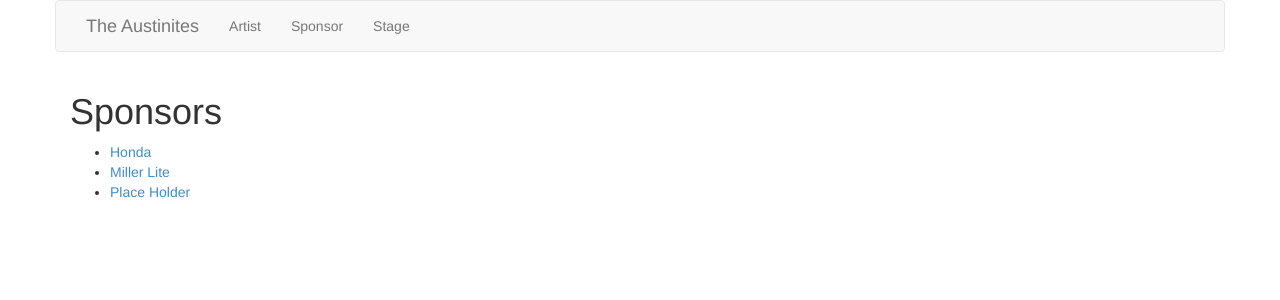
After one commit to sandan/cs373-idb, a Django app: template templates/sponsors.html in a window 1280 px wide. The commit adds this page. Shown: the top 300 px of the page. Run offline with Django 3.2, Linux system fonts and the light colour scheme; the template is opened without the code that fills it, so the values that code supplies are empty; some libraries are stand-ins or nearby versions.

Commit message:
added 2 sponsors and modified view and urls to be more generic

```diff
--- a/templates/base.html
+++ b/templates/base.html
@@ -29,14 +29,15 @@
     				<span class="icon-bar"></span>
     				<span class="icon-bar"></span>
     			</button>
-    			<a class="navbar-brand" href="#">The Austinites</a>
+    			<a class="navbar-brand" href="/cs373/">The Austinites</a>
     		</div>
 
     		<!-- Collect the nav links, forms, and other content for toggling -->
     		<div class="collapse navbar-collapse" id="bs-example-navbar-collapse-1">
     			<ul class="nav navbar-nav">
-    				<li><a href="#">Link</a></li>
-    				<li><a href="#">Link</a></li>
+    				<li><a href="#">Artist</a></li>
+    				<li><a href="/cs373/sponsors/">Sponsor</a></li>
+    				<li><a href="#">Stage</a></li>
     			</ul>
     		</div><!-- /.navbar-collapse -->
     	</div><!-- /.container-fluid -->
--- /dev/null
+++ b/templates/sponsors.html
@@ -0,0 +1,15 @@
+{% extends "base.html" %}
+
+{% block title %}Honda{% endblock %}
+
+{% block content %}
+<div class='container'>
+    <h1>Sponsors</h1>
+    <ul>
+        <li><a href='/cs373/honda/'>Honda</a></li>
+        <li><a href='/cs373/miller-lite'>Miller Lite</a></li>
+        <li><a href='#'>Place Holder</a></li>
+    </ul>
+</div>
+
+{% endblock %}
--- a/urls.py
+++ b/urls.py
@@ -1,7 +1,8 @@
 from django.conf.urls import patterns, url
 
-from cs373 import views
+from . import views
 
 urlpatterns = patterns('',
-    url(r'^$', views.index, name='index')
+    url(r'^$', views.index, name='index'),
+    url(r'([-a-zA-Z]+)/', views.loadhtml),
 )
```
Also changed, not shown: templates/honda.html (added, +13 -0 lines), templates/miller-lite.html (added, +13 -0 lines), views.py (+21 -0 lines).
